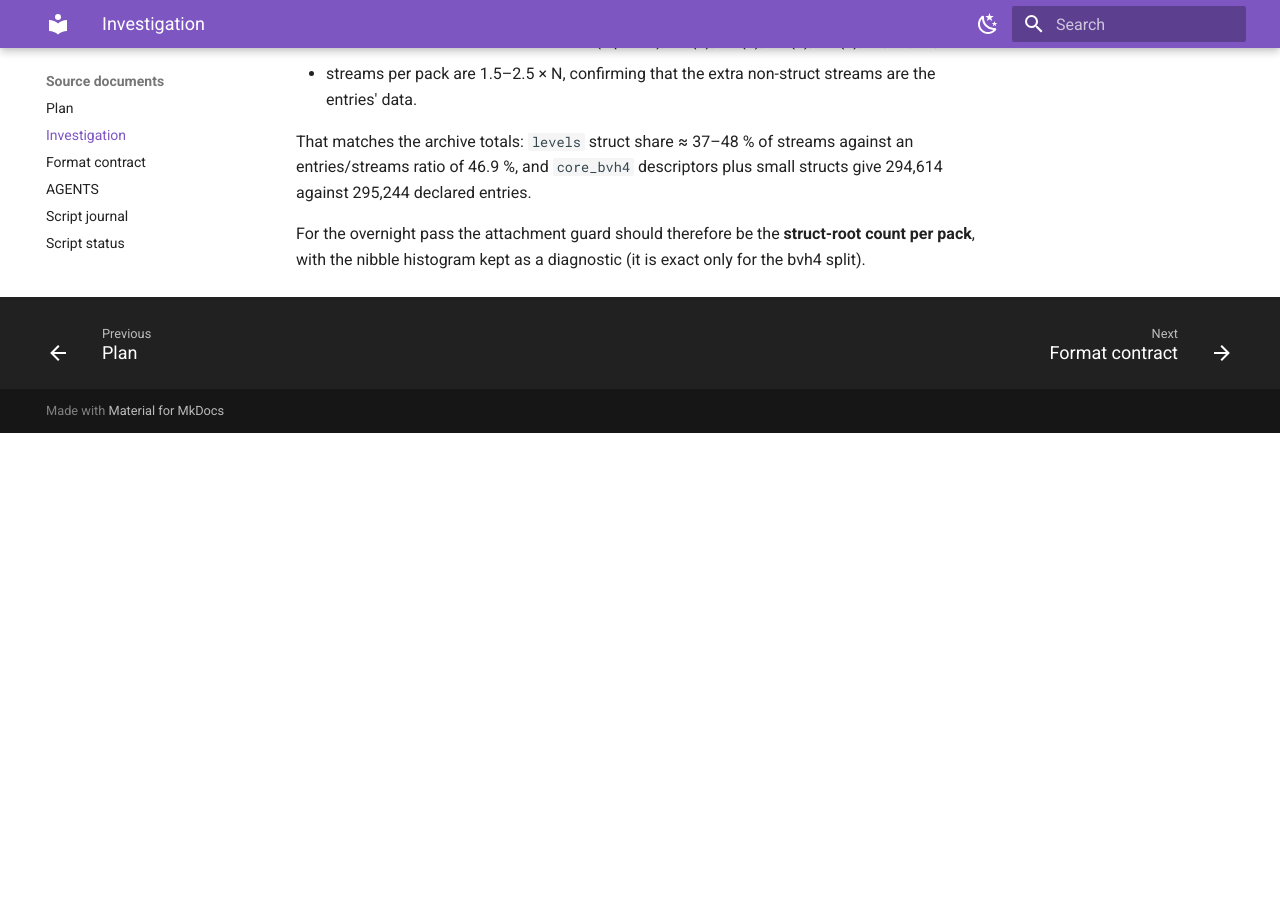
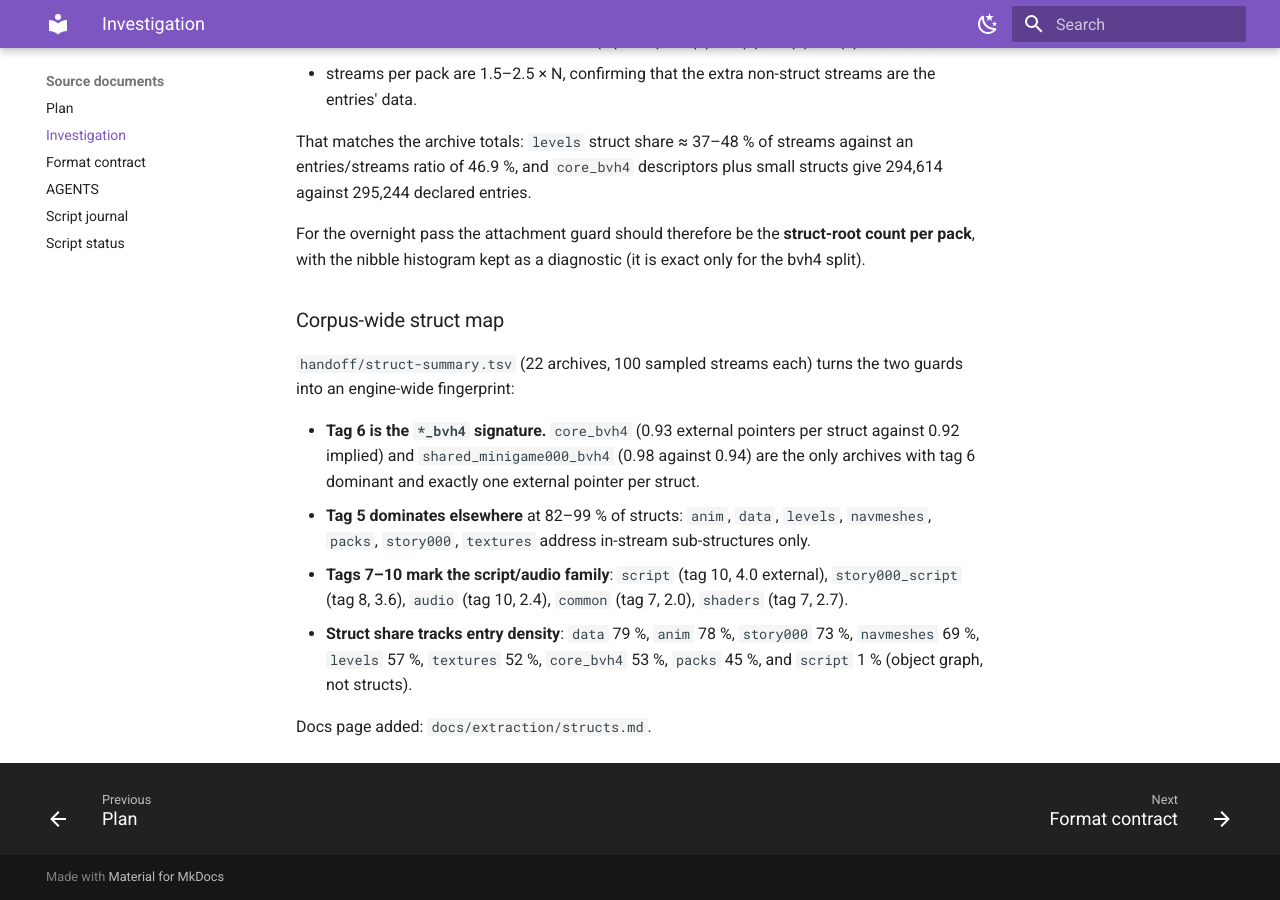
Before and after one commit to lynxnathan/rage-tools-vi, an MkDocs documentation site: the page built from docs/reference/source-investigation.md, in a window 1280 px wide and 900 px high, scrolled down 116422 px. Built offline with MkDocs 1.6.1 and Material for MkDocs 9.7.7, drawn with Linux system fonts in a browser that asks for light colours; before the commit the page ends 116855 px from its top, so only the background shows below that.

Commit message:
harvest: corpus-wide struct map; tag 6 is the bvh4 signature

```diff
--- a/investigation.md
+++ b/investigation.md
@@ -4036,3 +4036,24 @@ small structs give 294,614 against 295,244 declared entries.
 For the overnight pass the attachment guard should therefore be the
 **struct-root count per pack**, with the nibble histogram kept as a diagnostic
 (it is exact only for the bvh4 split).
+
+### Corpus-wide struct map
+
+`handoff/struct-summary.tsv` (22 archives, 100 sampled streams each) turns the
+two guards into an engine-wide fingerprint:
+
+- **Tag 6 is the `*_bvh4` signature.** `core_bvh4` (0.93 external pointers per
+  struct against 0.92 implied) and `shared_minigame000_bvh4` (0.98 against 0.94)
+  are the only archives with tag 6 dominant and exactly one external pointer per
+  struct.
+- **Tag 5 dominates elsewhere** at 82–99 % of structs: `anim`, `data`, `levels`,
+  `navmeshes`, `packs`, `story000`, `textures` address in-stream
+  sub-structures only.
+- **Tags 7–10 mark the script/audio family**: `script` (tag 10, 4.0 external),
+  `story000_script` (tag 8, 3.6), `audio` (tag 10, 2.4), `common` (tag 7, 2.0),
+  `shaders` (tag 7, 2.7).
+- **Struct share tracks entry density**: `data` 79 %, `anim` 78 %, `story000`
+  73 %, `navmeshes` 69 %, `levels` 57 %, `textures` 52 %, `core_bvh4` 53 %,
+  `packs` 45 %, and `script` 1 % (object graph, not structs).
+
+Docs page added: `docs/extraction/structs.md`.
--- a/mkdocs.yml
+++ b/mkdocs.yml
@@ -94,6 +94,7 @@ nav:
       - Audio (AWC/XMA2): extraction/audio.md
       - Packs signatures: extraction/packs-signatures.md
       - BVH4 entries: extraction/bvh4-entries.md
+      - Serialized structs: extraction/structs.md
       - Quadtree view: extraction/quadtree.md
   - Data:
       - data.rpf: data/data-rpf.md
```
Also changed, not shown: docs/extraction/structs.md (added, +69 -0 lines), 3 other files.
